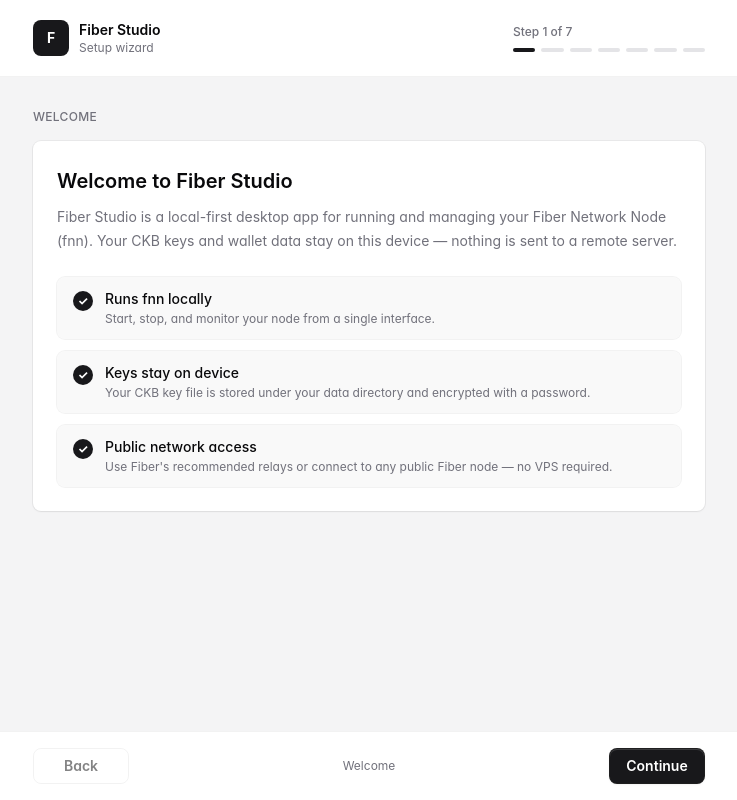
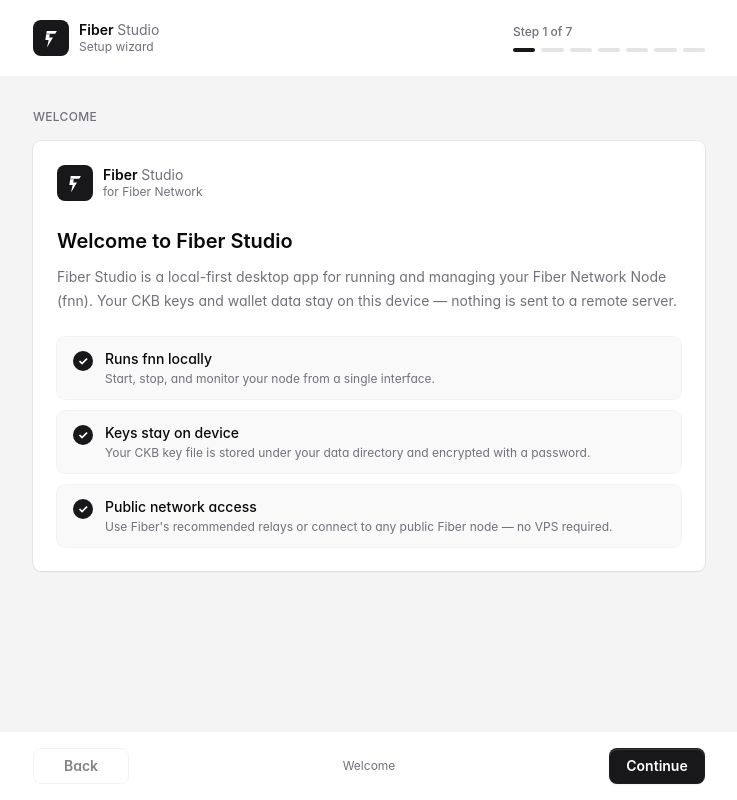
Before and after one commit to chukwuma619/fiber-studio, a React (Vite) app: page /setup in a window 1280 px wide. Shown: the whole page, without its empty margins (271-1008 px from the left). Built offline with nearby package versions, Linux system fonts and the light colour scheme; a web font is replaced by a local one.

Commit message:
Refactor AppNavbar, AppSidebar, SetupLayout, and WelcomeStep components to incorporate FiberStudio branding elements. Replace static text with FiberStudioWordmark and FiberStudioLogo for improved visual consistency across the application.

```diff
--- /dev/null
+++ b/src/components/brand/FiberMark.tsx
@@ -0,0 +1,27 @@
+import clsx from "clsx"
+
+type FiberMarkProps = {
+  className?: string
+  title?: string
+}
+
+export function FiberMark({ className, title }: FiberMarkProps) {
+  return (
+    <svg
+      viewBox="0 0 33 40"
+      fill="none"
+      xmlns="http://www.w3.org/2000/svg"
+      className={clsx(className)}
+      aria-hidden={title ? undefined : true}
+      role={title ? "img" : undefined}
+    >
+      {title ? <title>{title}</title> : null}
+      <path
+        fillRule="evenodd"
+        clipRule="evenodd"
+        d="M7.72 12H23.5L26.5 7H8.5L7.72 12ZM9 36.5L19.5 18.5H12.83L14 13H7.56L6 23H11.87L9 36.5Z"
+        fill="currentColor"
+      />
+    </svg>
+  )
+}
--- /dev/null
+++ b/src/components/brand/FiberMarkIcon.tsx
@@ -0,0 +1,25 @@
+import clsx from "clsx"
+import type { ComponentPropsWithoutRef } from "react"
+import { FiberMark } from "./FiberMark"
+
+type FiberMarkIconProps = ComponentPropsWithoutRef<"span"> & {
+  title?: string
+}
+
+export function FiberMarkIcon({
+  className,
+  title = "Fiber Studio",
+  ...props
+}: FiberMarkIconProps) {
+  return (
+    <span
+      {...props}
+      className={clsx(
+        "inline-flex shrink-0 items-center justify-center rounded-lg bg-zinc-900 text-white dark:bg-white dark:text-zinc-900",
+        className,
+      )}
+    >
+      <FiberMark className="size-[62.5%]" title={title} />
+    </span>
+  )
+}
--- /dev/null
+++ b/src/components/brand/FiberStudioLogo.tsx
@@ -0,0 +1,22 @@
+import clsx from "clsx"
+import { FiberMarkIcon } from "./FiberMarkIcon"
+import { FiberStudioWordmark } from "./FiberStudioWordmark"
+
+type FiberStudioLogoProps = {
+  className?: string
+  iconClassName?: string
+  subtitle?: string
+}
+
+export function FiberStudioLogo({
+  className,
+  iconClassName,
+  subtitle,
+}: FiberStudioLogoProps) {
+  return (
+    <div className={clsx("flex items-center gap-2.5", className)}>
+      <FiberMarkIcon className={clsx("size-9", iconClassName)} />
+      <FiberStudioWordmark subtitle={subtitle} />
+    </div>
+  )
+}
--- /dev/null
+++ b/src/components/brand/FiberStudioWordmark.tsx
@@ -0,0 +1,39 @@
+import clsx from "clsx"
+
+type FiberStudioWordmarkProps = {
+  className?: string
+  subtitle?: string
+  layout?: "inline" | "stacked"
+}
+
+export function FiberStudioWordmark({
+  className,
+  subtitle,
+  layout = "stacked",
+}: FiberStudioWordmarkProps) {
+  const wordmark = (
+    <>
+      <span className="font-semibold">Fiber</span>{" "}
+      <span className="font-normal text-zinc-500 dark:text-zinc-400">Studio</span>
+    </>
+  )
+
+  if (layout === "inline") {
+    return (
+      <span className={clsx("text-sm/5 font-medium text-zinc-950 dark:text-white", className)}>
+        {wordmark}
+      </span>
+    )
+  }
+
+  return (
+    <div className={className}>
+      <p className="text-sm font-medium leading-tight text-zinc-950 dark:text-white">
+        {wordmark}
+      </p>
+      {subtitle ? (
+        <p className="text-xs text-zinc-500 dark:text-zinc-400">{subtitle}</p>
+      ) : null}
+    </div>
+  )
+}
--- /dev/null
+++ b/src/components/brand/index.ts
@@ -0,0 +1,4 @@
+export { FiberMark } from "./FiberMark"
+export { FiberMarkIcon } from "./FiberMarkIcon"
+export { FiberStudioLogo } from "./FiberStudioLogo"
+export { FiberStudioWordmark } from "./FiberStudioWordmark"
--- a/src/components/layout/AppNavbar.tsx
+++ b/src/components/layout/AppNavbar.tsx
@@ -1,3 +1,4 @@
+import { FiberStudioWordmark } from "../brand"
 import { Badge } from "../ui/badge"
 import {
   Navbar,
@@ -17,7 +18,9 @@
   return (
     <Navbar>
       <NavbarSection>
-        <NavbarLabel>Fiber Studio</NavbarLabel>
+        <NavbarLabel>
+          <FiberStudioWordmark layout="inline" />
+        </NavbarLabel>
       </NavbarSection>
       <NavbarSpacer />
       <NavbarSection>
--- a/src/components/layout/AppSidebar.tsx
+++ b/src/components/layout/AppSidebar.tsx
@@ -1,6 +1,6 @@
 import { useRouterState } from "@tanstack/react-router"
 import { isNavItemActive, NAV_ITEMS } from "../../lib/nav"
-import { Avatar } from "../ui/avatar"
+import { FiberMarkIcon, FiberStudioWordmark } from "../brand"
 import {
   Sidebar,
   SidebarBody,
@@ -17,12 +17,11 @@
   return (
     <Sidebar>
       <SidebarHeader className="border-r">
-        <SidebarItem href="/" >
-          <Avatar
-            square
-            initials="F"
-          />
-          <SidebarLabel>Fiber Studio</SidebarLabel>
+        <SidebarItem href="/">
+          <FiberMarkIcon data-slot="avatar" />
+          <SidebarLabel>
+            <FiberStudioWordmark layout="inline" />
+          </SidebarLabel>
         </SidebarItem>
       </SidebarHeader>
 
--- a/src/components/setup/SetupLayout.tsx
+++ b/src/components/setup/SetupLayout.tsx
@@ -1,5 +1,6 @@
 import type { ReactNode } from "react"
 import { STEP_TITLES, type SetupStep } from "../../lib/setup/types"
+import { FiberStudioLogo } from "../brand"
 import { Button } from "../ui/button"
 import { StepProgress } from "./StepProgress"
 
@@ -28,19 +29,7 @@
     <div className="flex h-dvh flex-col bg-zinc-100 dark:bg-zinc-950">
       <header className="border-b border-zinc-950/5 bg-white px-6 py-5 dark:border-white/10 dark:bg-zinc-900">
         <div className="mx-auto flex max-w-2xl items-center justify-between gap-6">
-          <div className="flex items-center gap-2.5">
-            <div className="flex size-9 items-center justify-center rounded-lg bg-zinc-900 text-sm font-bold text-white dark:bg-white dark:text-zinc-900">
-              F
-            </div>
-            <div>
-              <p className="text-sm font-semibold text-zinc-950 dark:text-white">
-                Fiber Studio
-              </p>
-              <p className="text-xs text-zinc-500 dark:text-zinc-400">
-                Setup wizard
-              </p>
-            </div>
-          </div>
+          <FiberStudioLogo subtitle="Setup wizard" />
           <div className="hidden w-48 sm:block">
             <StepProgress currentStep={currentStep} />
           </div>
--- a/src/components/setup/steps/WelcomeStep.tsx
+++ b/src/components/setup/steps/WelcomeStep.tsx
@@ -1,3 +1,4 @@
+import { FiberStudioLogo } from "../../brand"
 import { Heading } from "../../ui/heading"
 import { Text } from "../../ui/text"
 
@@ -22,6 +23,8 @@
 export function WelcomeStep() {
   return (
     <div className="space-y-6">
+      <FiberStudioLogo subtitle="for Fiber Network" />
+
       <div>
         <Heading level={2}>Welcome to Fiber Studio</Heading>
         <Text className="mt-2 leading-relaxed">
```
Also changed, not shown: src/assets/brand/fiber-mark.svg (added).
